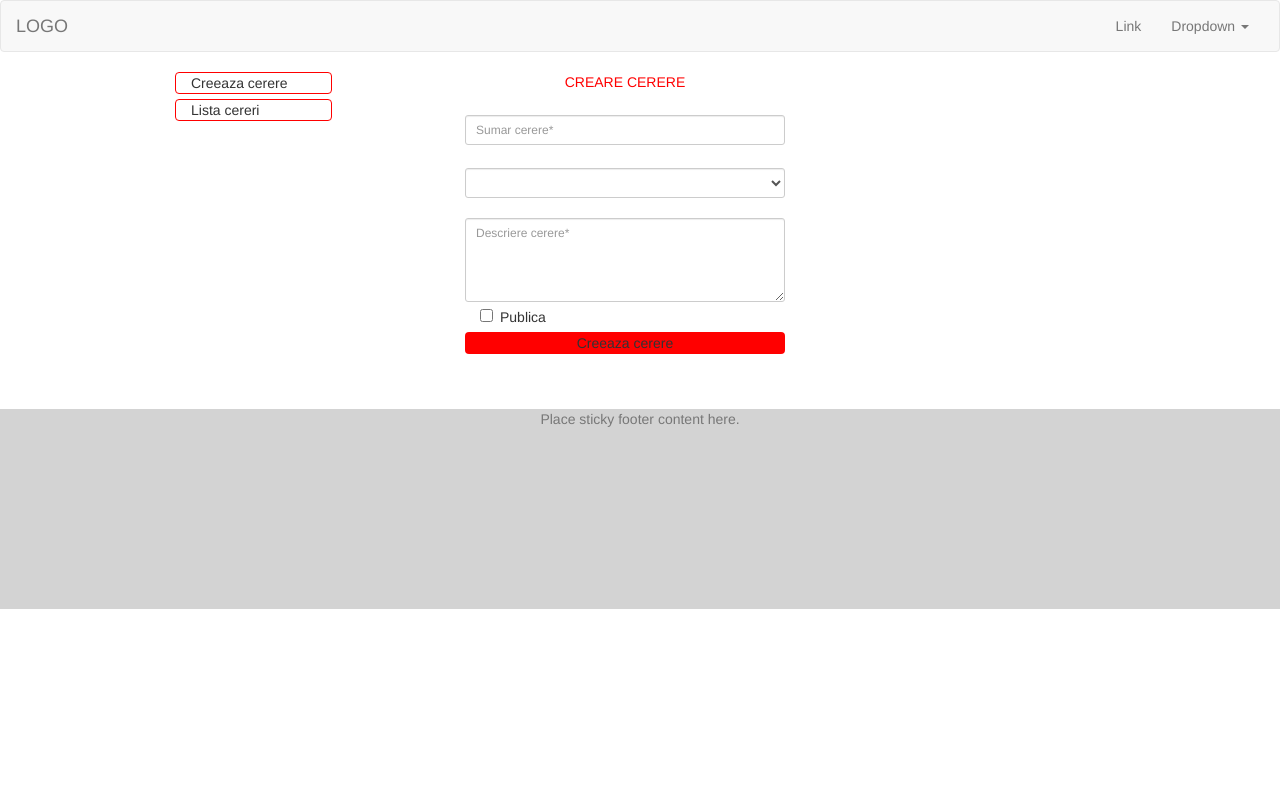
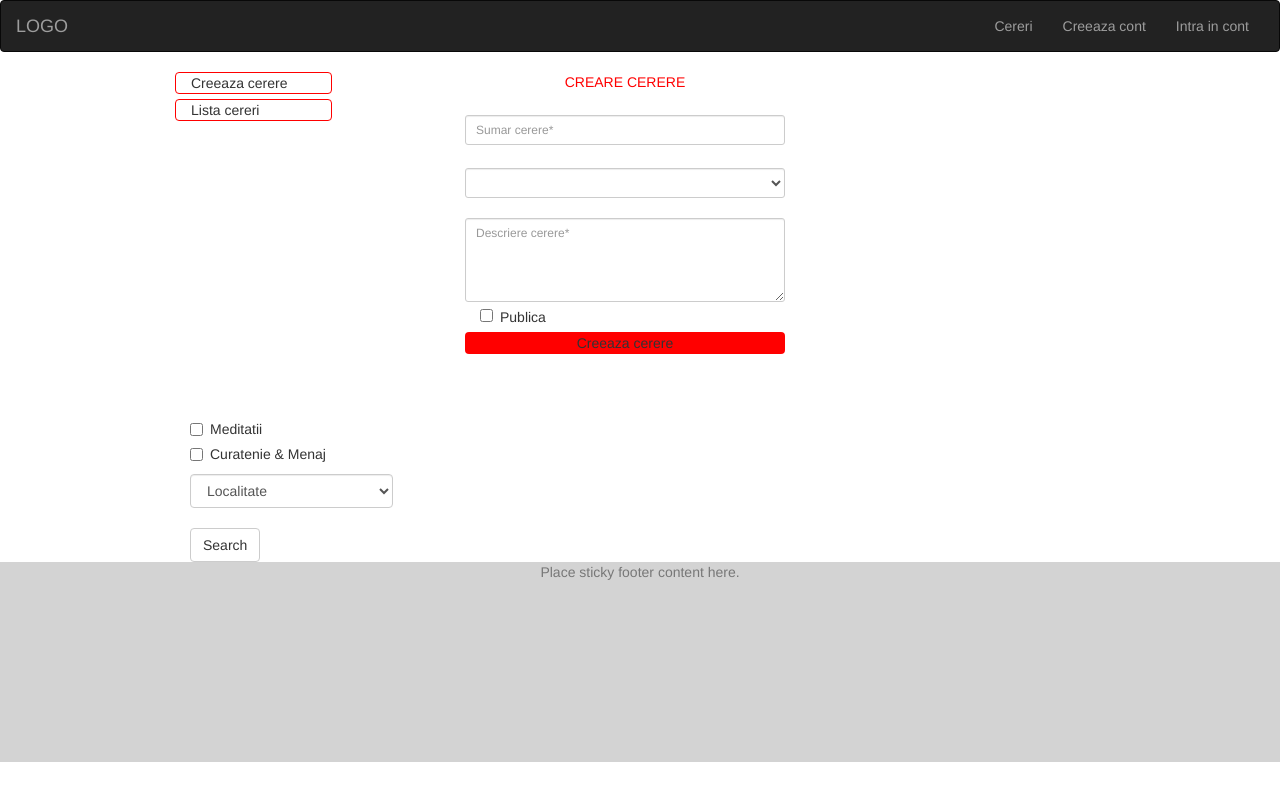
Before and after one commit to ancabalc/web6-1, a CodeIgniter app: page /database/index.php/requests/index in a window 1280 px wide. Run offline with CodeIgniter, Linux system fonts and the light colour scheme; data that the repository does not hold is empty; some libraries are stand-ins or nearby versions.

Commit message:
creare meniu + filtru applications

```diff
--- a/application/views/applicationview.php
+++ b/application/views/applicationview.php
@@ -53,9 +53,34 @@
 </form>
 <br><br>
 
-<div class="applications">
 
-</div>
+   <div class="col-sm-3">
+      <form method="POST" id="filterform" onsubmit="return false">
+        <div class="checkbox">
+          <label>
+             <input type="checkbox" name="categories[]" value="1"/> Meditatii
+          </label>
+        </div>
+        <div class="checkbox">
+          <label>
+             <input type="checkbox" name="categories[]" value="2"/> Curatenie & Menaj
+          </label>
+        </div>
+        <select name="localitate" class="form-control">
+          <!--<option selected disabled hidden>Localitate</option>-->
+          <option selected value=''>Localitate</option>
+          <option value='1'>1</option>
+          <option value='2'>2</option>
+          <option value='3'>3</option>
+          <option value='4'>4</option>
+        </select><br>
+        <button type="submit" name="submit" class="btn searchapp btn-default">Search</button>
+      </form>
+   </div><br><br>
+
+    <div class="col-sm-9 applications"></div>
+
+
 
 <script src="<?php echo base_url(); ?>assets/js/applications.js"
 	type="text/javascript"></script>
--- a/application/views/headerview.php
+++ b/application/views/headerview.php
@@ -1,6 +1,6 @@
 
 <header>
-	<nav class="navbar navbar-default">
+	<nav class="navbar navbar-inverse">
 		<div class="container-fluid">
 			<!-- Brand and toggle get grouped for better mobile display -->
 			<div class="navbar-header">
@@ -19,17 +19,9 @@
 				id="bs-example-navbar-collapse-1">
 
 				<ul class="nav navbar-nav navbar-right">
-					<li><a href="#">Link</a></li>
-					<li class="dropdown"><a href="#" class="dropdown-toggle"
-						data-toggle="dropdown" role="button" aria-haspopup="true"
-						aria-expanded="false">Dropdown <span class="caret"></span></a>
-						<ul class="dropdown-menu">
-							<li><a href="#">Action</a></li>
-							<li><a href="#">Another action</a></li>
-							<li><a href="#">Something else here</a></li>
-							<li role="separator" class="divider"></li>
-							<li><a href="#">Separated link</a></li>
-						</ul></li>
+					<li><a href="applications">Cereri</a></li>
+					<li><a href="create">Creeaza cont</a></li>
+					<li><a href="login">Intra in cont</a></li>
 				</ul>
 			</div>
 			<!-- /.navbar-collapse -->
--- a/assets/css/style.css
+++ b/assets/css/style.css
@@ -163,3 +163,5 @@ height:40px;
 	display: inline;
 
 }
+
+/*navbar*/
```
Also changed, not shown: assets/js/applications.js (+3 -10 lines).
